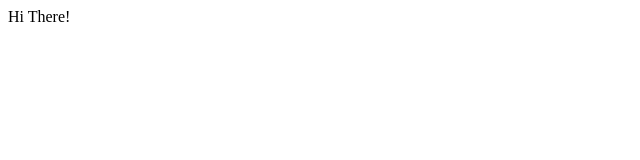
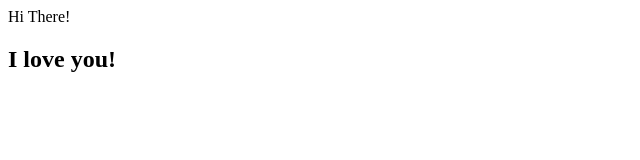
Before and after one commit to tsanevp/PersonalWebsite, a website: page index.html in a window 1280 px wide. Shown: the whole page, without its empty margins (0-640 px from the left). Drawn offline with Linux system fonts and the light colour scheme.

Commit message:
testing merge functionality between github and heroku

```diff
--- a/index.html
+++ b/index.html
@@ -1 +1,2 @@
 Hi There!
+<h2>I love you!</h2>
```
